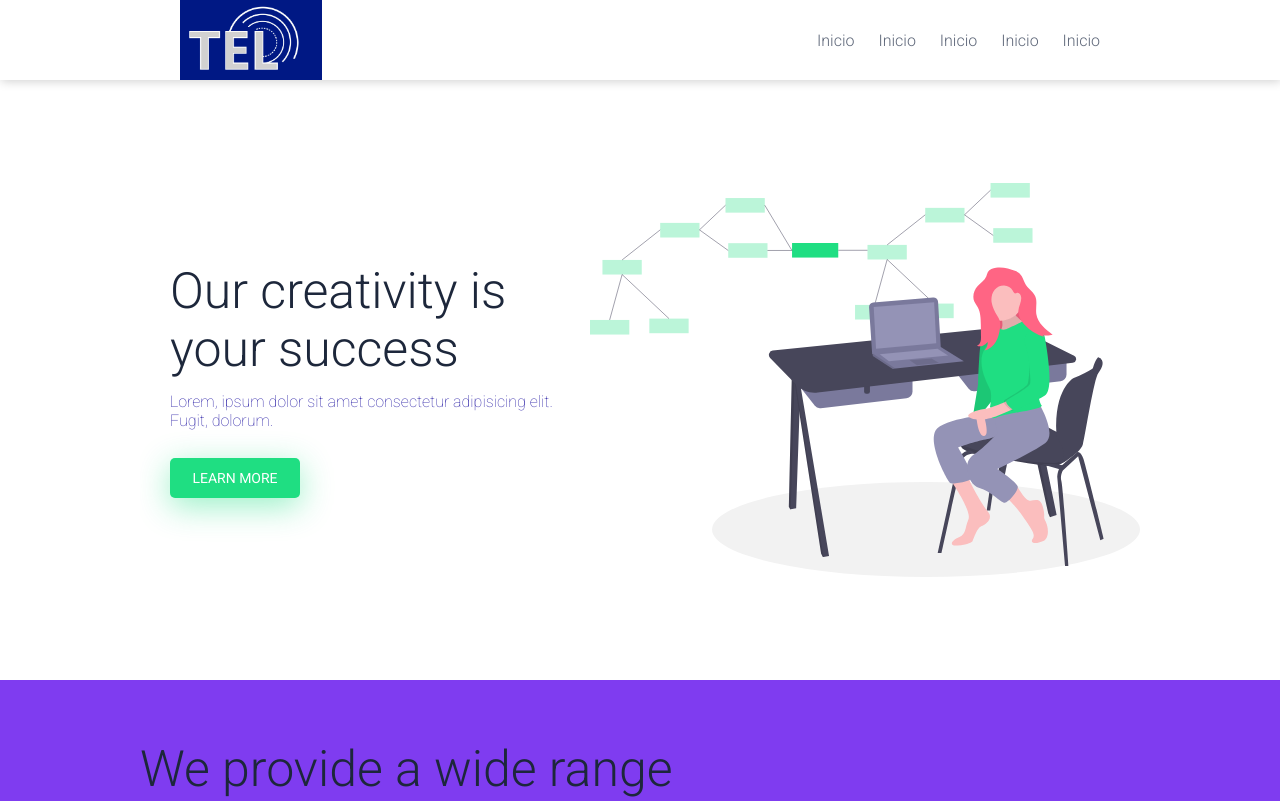
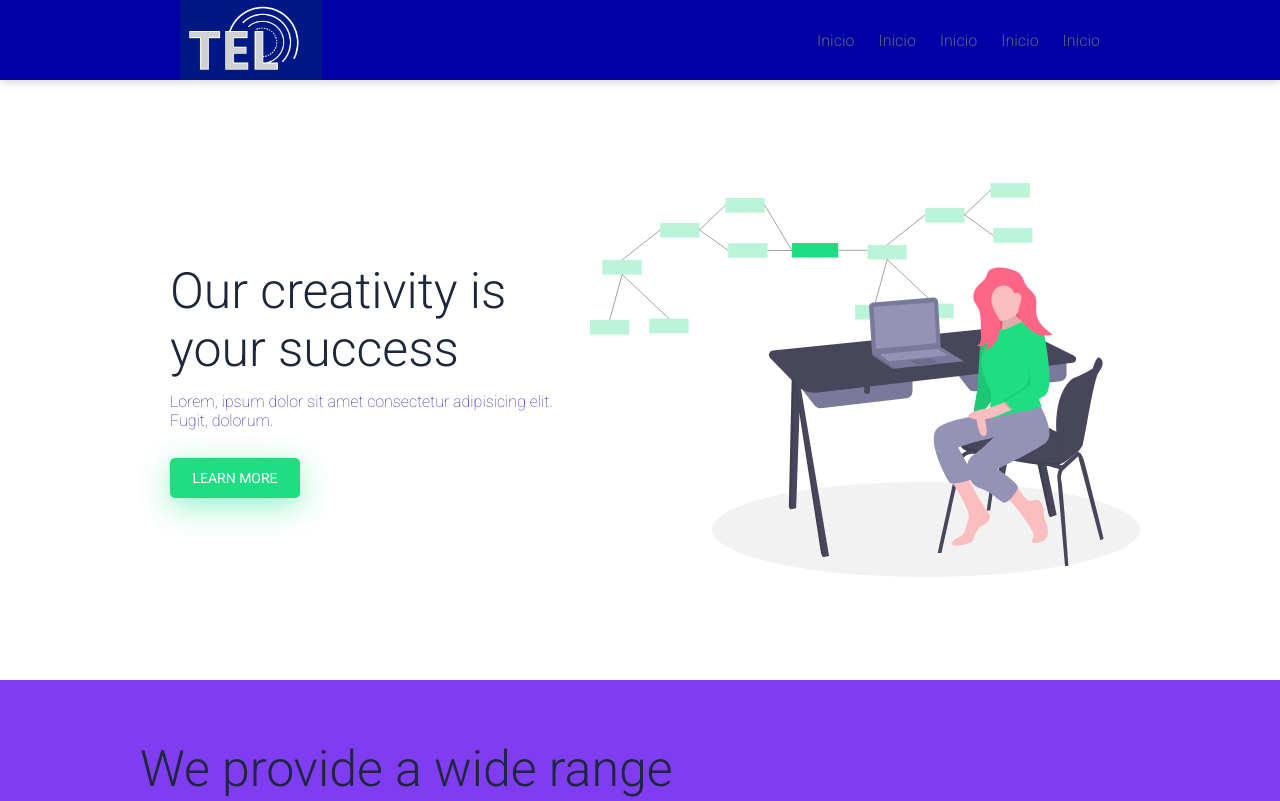
Before and after one commit to mariapazGomez/deep-telematica, a plain HTML site: page index.html in a window 1280 px wide. Shown: the top 801 px of the page. Drawn offline with nearby package versions, Linux system fonts and the light colour scheme.

Commit message:
Update estilos.css

```diff
--- a/css/estilos.css
+++ b/css/estilos.css
@@ -52,7 +52,7 @@ header::before {
 nav {
     width: 100%;
     height: 80px;
-    background: #fff;
+    background: #0000A6;
     border-bottom: 1px solid transparent;
     box-shadow: 1px 1px 10px 0 rgba(0, 0, 0, .2);
     position: fixed;
```
